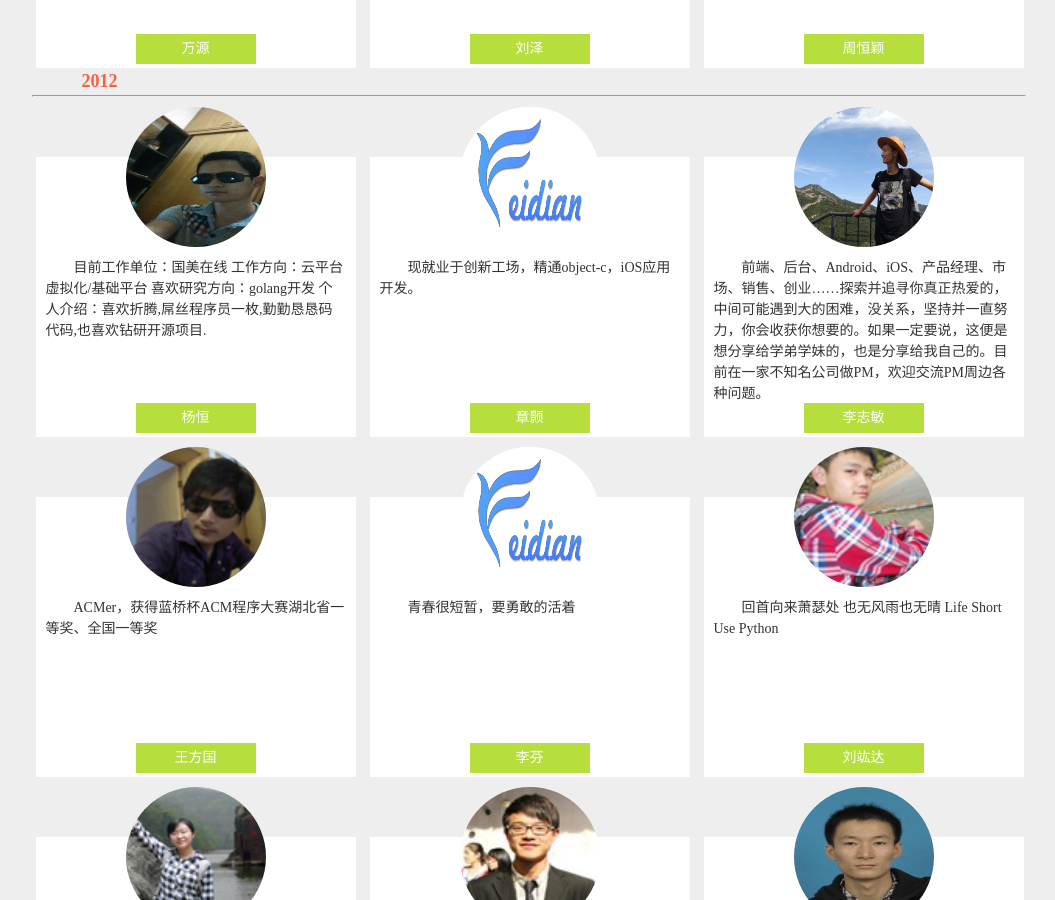
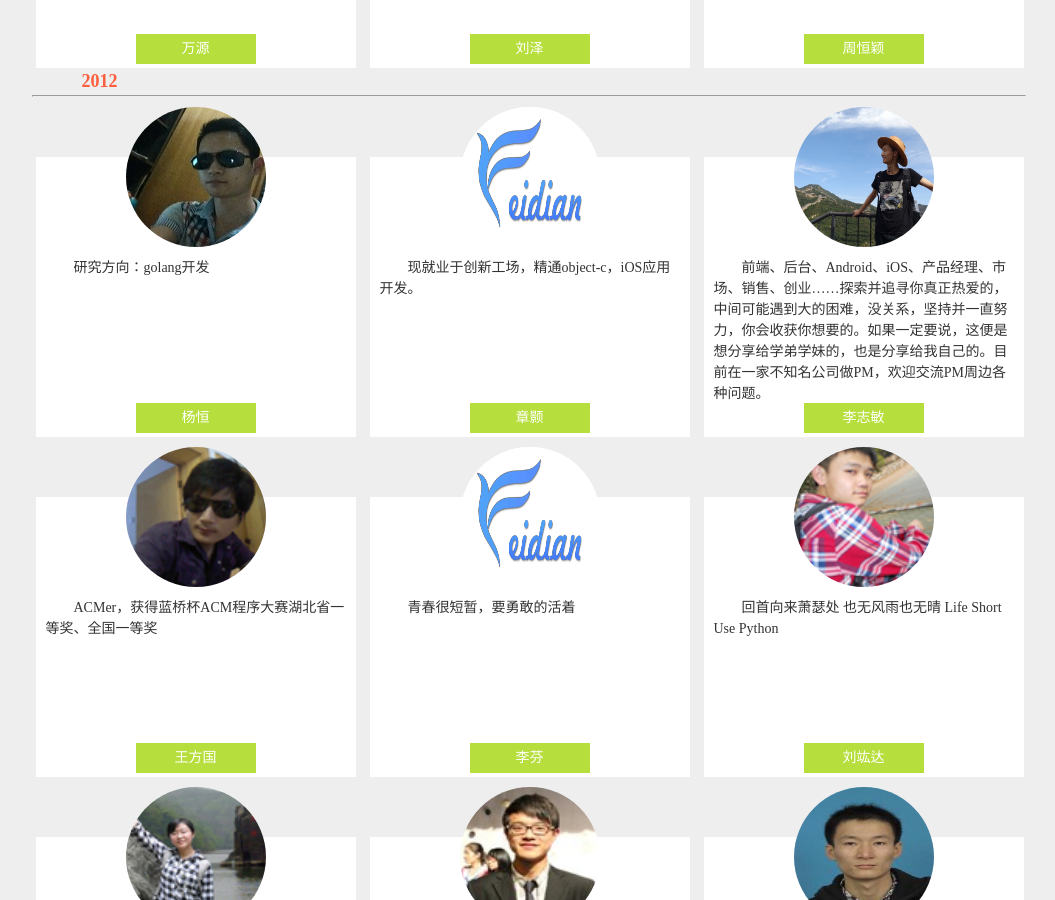
Before and after one commit to 52FeidianStudio/52FeidianStudio, a Jekyll site: the page built from member/index.html, in a window 1280 px wide and 900 px high, scrolled down 2603 px. Shown: the whole window, without its empty margins (111-1166 px from the left). Built offline with Jekyll 4.4.1, drawn with Linux system fonts in a browser that asks for light colours; Markdown is read by kramdown in place of the engine named in the settings.

Commit message:
update the file

```diff
--- a/_layouts/member.html
+++ b/_layouts/member.html
@@ -157,9 +157,9 @@
                                        <div class="f-img">
                                          <img src="/public/img/person/yh.jpg"/>
                                    </div>
-                                   <div class="f-det"><p>目前工作单位：国美在线      工作方向：云平台虚拟化/基础平台
-                                    喜欢研究方向：golang开发
-                                    个人介绍：喜欢折腾,屌丝程序员一枚,勤勤恳恳码代码,也喜欢钻研开源项目.</p></div>
+                                   <div class="f-det"><p>
+                                       研究方向：golang开发
+                                   </p></div>
                                    <div class="f-tag">杨恒</div>
                              </li>
                             <li class="item">
```
Also changed, not shown: public/img/person/wy.png, public/img/person/yh.jpg.
